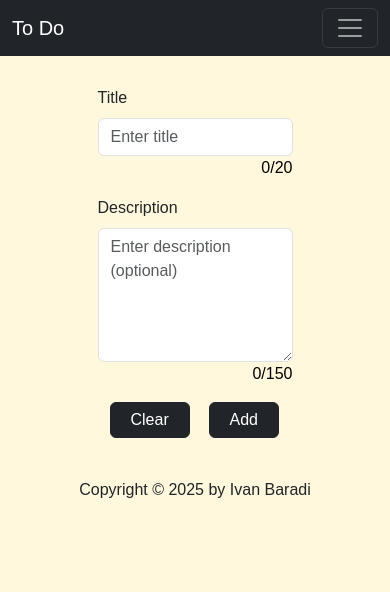
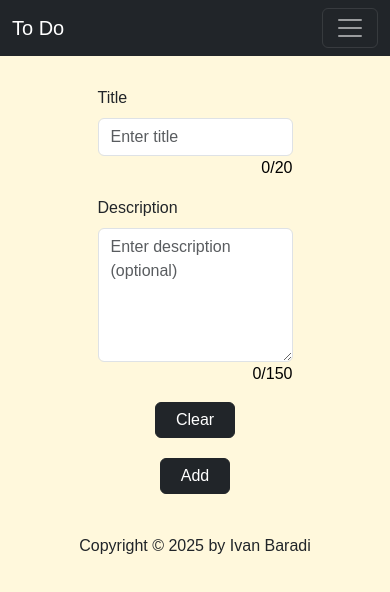
Before and after one commit to ivanbaradi/to-do, a React (Create React App) app: page /add-item in a window 390 px wide. Shown: the top 592 px of the page. Built offline with nearby package versions, Linux system fonts and the light colour scheme; a web font is replaced by a local one.

Commit message:
added media query

```diff
--- a/src/components/form/FormButton.jsx
+++ b/src/components/form/FormButton.jsx
@@ -1,14 +1,17 @@
-export default function FormButton({text, onClickEvent}){
+import { useMediaQuery } from "react-responsive"
+export default function FormButton({text, onClickEvent, mobileMarginAdjust}){
+
+    const onMobile = useMediaQuery({maxWidth: 767})
 
     return (
-        <div className="col-6">
-            <button
+        <div className="col-md-6" style={{marginBottom: onMobile && mobileMarginAdjust && '20px'}}>
+            <input
                 className="btn btn-dark"
+                type="button"
                 style={{padding: '5px 20px'}}
-                onClick={event => {
-                    event.preventDefault()
-                    onClickEvent()
-            }}>{text}</button>
+                onClick={() => onClickEvent()}
+                value={text}
+            />
         </div>
     )
 }
```
